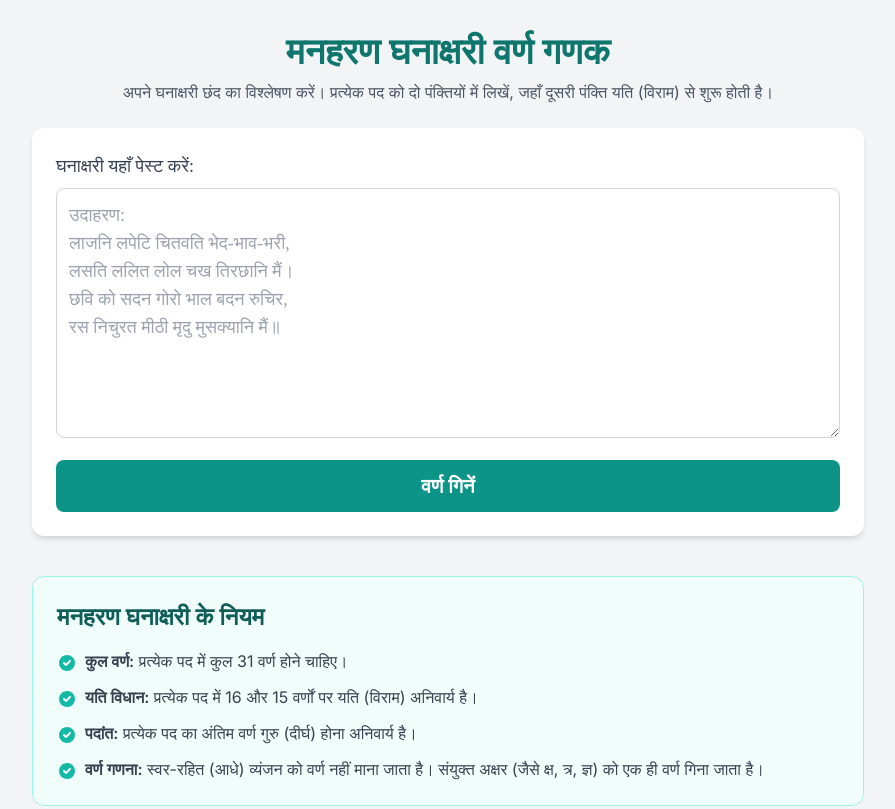
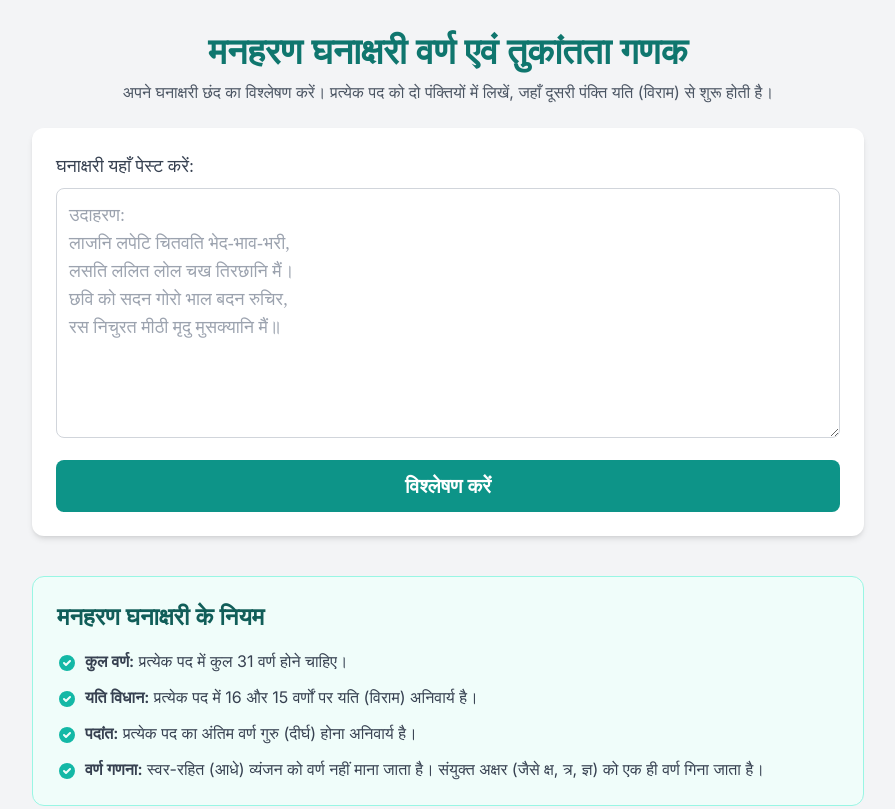
Before and after one commit to saubhagyacasualprojects/ghanakshari_syllables_and_rhyming, a plain HTML site: page index.html in a window 1280 px wide. Shown: the top 809 px of the page, without its empty margins (192-1087 px from the left). Drawn offline with nearby package versions, Linux system fonts and the light colour scheme; a web font is replaced by a local one.

Commit message:
Update index.html

```diff
--- a/index.html
+++ b/index.html
@@ -21,7 +21,7 @@
 
     <div class="container mx-auto p-4 sm:p-6 lg:p-8 max-w-4xl">
         <header class="text-center mb-6">
-            <h1 class="text-3xl sm:text-4xl font-bold text-teal-700 devanagari">मनहरण घनाक्षरी वर्ण गणक</h1>
+            <h1 class="text-3xl sm:text-4xl font-bold text-teal-700 devanagari">मनहरण घनाक्षरी वर्ण एवं तुकांतता गणक</h1>
             <p class="text-gray-600 mt-2">अपने घनाक्षरी छंद का विश्लेषण करें। प्रत्येक पद को दो पंक्तियों में लिखें, जहाँ दूसरी पंक्ति यति (विराम) से शुरू होती है।</p>
         </header>
 
@@ -34,7 +34,7 @@
 छवि को सदन गोरो भाल बदन रुचिर,
 रस निचुरत मीठी मृदु मुसक्यानि मैं॥"></textarea>
                 <button id="analyze-btn" class="mt-4 w-full bg-teal-600 text-white font-bold py-3 px-4 rounded-lg hover:bg-teal-700 focus:outline-none focus:ring-2 focus:ring-offset-2 focus:ring-teal-500 transition-transform transform hover:scale-101 devanagari text-xl">
-                    वर्ण गिनें
+                    विश्लेषण करें
                 </button>
             </div>
 
```
